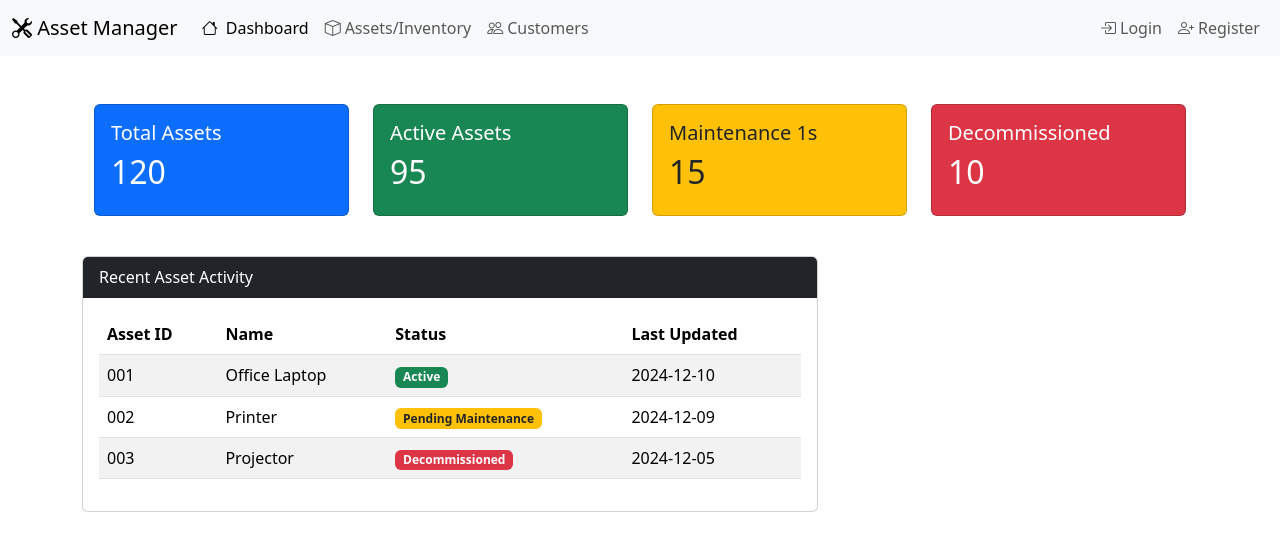
After one commit to Oliver-Lewington/asset-manager, a Django app: page / in a window 1280 px wide. The commit adds this page. Shown: the top 551 px of the page. Run offline with Django 5.2, Linux system fonts and the light colour scheme.

Commit message:
Navigation bar alterations. Imrpvoving application design

```diff
--- a/asset_manager/inventory/templates/inventory/base.html
+++ b/asset_manager/inventory/templates/inventory/base.html
@@ -19,7 +19,7 @@
     </head>
     <body>
         <!-- Create Navbar here -->
-        {% include "webapp/navbar.html" %}
+        {% include "inventory/navbar.html" %}
 
         <div class="container bg-">
             <br>
--- a/asset_manager/inventory/templates/inventory/dashboard.html
+++ b/asset_manager/inventory/templates/inventory/dashboard.html
@@ -1,7 +1,81 @@
-{% extends "webapp/base.html" %}
+{% extends "inventory/base.html" %}
 
 {% block content %}
 
-<!-- Write here -->
+    <div class="container mt-4">
+        <div class="row">
+            <div class="col-lg-3">
+                <div class="card bg-primary text-white mb-3">
+                    <div class="card-body">
+                        <h5 class="card-title">Total Assets</h5>
+                        <h2>120</h2>
+                    </div>
+                </div>
+            </div>
+            <div class="col-lg-3">
+                <div class="card bg-success text-white mb-3">
+                    <div class="card-body">
+                        <h5 class="card-title">Active Assets</h5>
+                        <h2>95</h2>
+                    </div>
+                </div>
+            </div>
+            <div class="col-lg-3">
+                <div class="card bg-warning text-dark mb-3">
+                    <div class="card-body">
+                        <h5 class="card-title">Maintenance 1s</h5>
+                        <h2>15</h2>
+                    </div>
+                </div>
+            </div>
+            <div class="col-lg-3">
+                <div class="card bg-danger text-white mb-3">
+                    <div class="card-body">
+                        <h5 class="card-title">Decommissioned</h5>
+                        <h2>10</h2>
+                    </div>
+                </div>
+            </div>
+        </div>
+    </div>
 
+    <div class="row mt-4">
+        <div class="col-lg-8">
+            <div class="card">
+                <div class="card-header bg-dark text-white">Recent Asset Activity</div>
+                    <div class="card-body">
+                        <table class="table table-striped">
+                            <thead>
+                                <tr>
+                                    <th>Asset ID</th>
+                                    <th>Name</th>
+                                    <th>Status</th>
+                                    <th>Last Updated</th>
+                                </tr>
+                            </thead>
+                            <tbody>
+                                <tr>
+                                    <td>001</td>
+                                    <td>Office Laptop</td>
+                                    <td><span class="badge bg-success">Active</span></td>
+                                    <td>2024-12-10</td>
+                                </tr>
+                                <tr>
+                                    <td>002</td>
+                                    <td>Printer</td>
+                                    <td><span class="badge bg-warning text-dark">Pending Maintenance</span></td>
+                                    <td>2024-12-09</td>
+                                </tr>
+                                <tr>
+                                    <td>003</td>
+                                    <td>Projector</td>
+                                    <td><span class="badge bg-danger">Decommissioned</span></td>
+                                    <td>2024-12-05</td>
+                                </tr>
+                            </tbody>
+                        </table>
+                    </div>
+                </div>
+            </div>
+        </div>
 {% endblock %}
--- /dev/null
+++ b/asset_manager/inventory/templates/inventory/navbar.html
@@ -0,0 +1,27 @@
+<nav class="navbar navbar-expand-lg navbar-light bg-light">
+  <div class="container-fluid">
+    <a class="navbar-brand" href="{% url '' %}">
+      <!-- <img src="https://getbootstrap.com/docs/5.3/assets/brand/bootstrap-logo.svg" alt="Logo" width="36" height="30"> -->
+      <i class="bi bi-tools"></i> Asset Manager
+    </a>
+    <button class="navbar-toggler" type="button" data-bs-toggle="collapse" data-bs-target="#navbarNav" aria-controls="navbarNav" aria-expanded="false" aria-label="Toggle navigation">
+      <span class="navbar-toggler-icon"></span>
+    </button>
+    <div class="collapse navbar-collapse" id="navbarNav">
+        <ul class="navbar-nav me-auto">
+          <li class="nav-item"><a class="nav-link active" href="{% url '' %}"><i class="bi bi-house me-1"></i> Dashboard</a></li>
+          <li class="nav-item"><a class="nav-link" href="{% url '' %}"><i class="bi bi-box me-1"></i>Assets/Inventory</a></li>
+          <li class="nav-item"><a class="nav-link" href="{% url '' %}"><i class="bi bi-people me-1"></i>Customers</a></li>
+
+      </ul>
+      <ul class="navbar-nav ms-auto">
+        {% if user.is_authenticated %}
+          <li class="nav-item"><a class="nav-link" href="{% url 'logout' %}"><i class="bi bi-box-arrow-right me-1"></i>Sign Out</a></li>
+        {% else %}
+          <li class="nav-item"><a class="nav-link" href="{% url 'login' %}"><i class="bi bi-box-arrow-in-right me-1"></i>Login</a></li>
+          <li class="nav-item"><a class="nav-link" href="{% url 'register' %}"><i class="bi bi-person-plus me-1"></i>Register</a></li>
+        {% endif %}
+      </ul>
+    </div>
+  </div>
+</nav>
--- a/asset_manager/inventory/templates/inventory/view-assets.html
+++ b/asset_manager/inventory/templates/inventory/view-assets.html
@@ -1,4 +1,4 @@
-{% extends "webapp/base.html" %}
+{% extends "inventory/base.html" %}
 
 {% block content %}
 
--- a/asset_manager/inventory/urls.py
+++ b/asset_manager/inventory/urls.py
@@ -2,7 +2,10 @@ from django.urls import path
 from . import views
 
 urlpatterns = [
-    path('', views.home, name='home'),
+    path('', views.home, name=''),
     path('assets/', views.assets, name='assets'),
     path('customer/', views.customer, name='customer'),
+
+    path('login/', views.customer, name='login'),
+    path('register/', views.customer, name='register'),
 ]
```
Also changed, not shown: asset_manager/inventory/templates/inventory/view-customer.html (added, +7 -0 lines), dashboard_expectation.html (added, +117 -0 lines), asset_manager/db.sqlite3.
